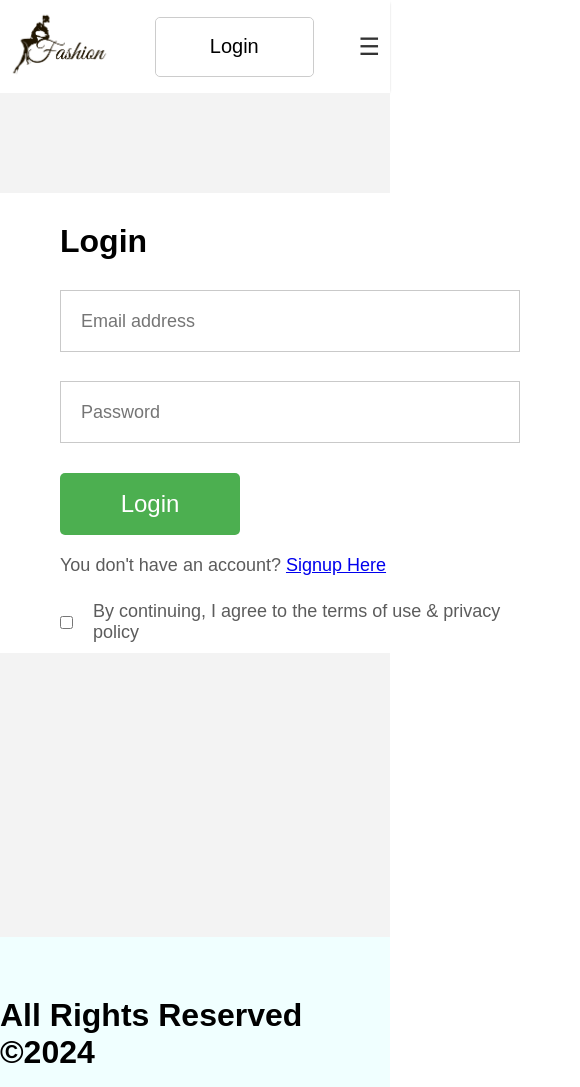
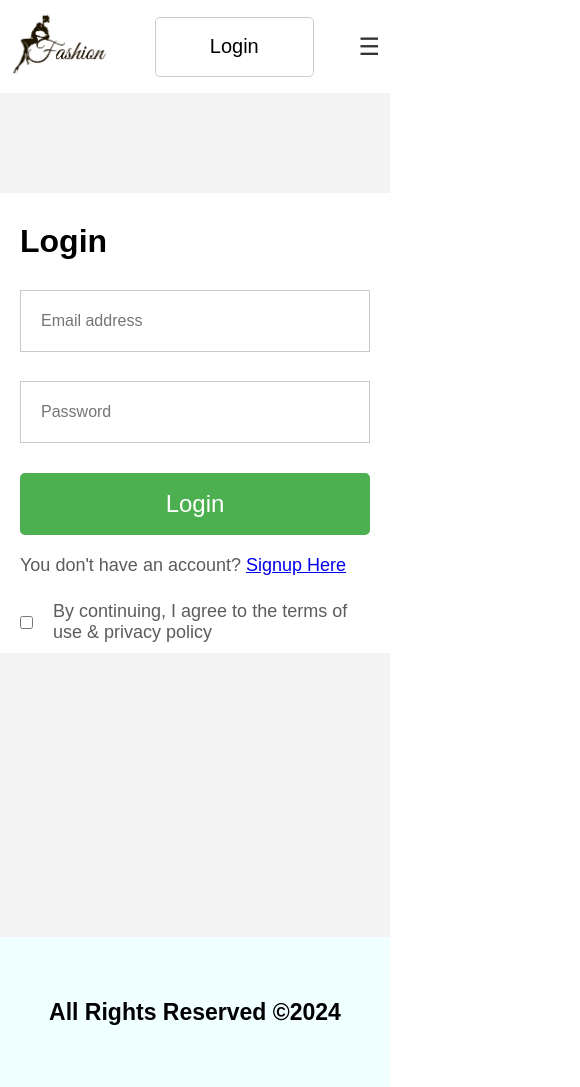
Before and after one commit to Ekemiben/Recommender, a React (Create React App) app: page /loginsignup in a window 390 px wide. Shown: the whole page, 580 px wide, since content can reach past the window. Built offline with nearby package versions, Linux system fonts and the light colour scheme.

Commit message:
Phone Screen Added

```diff
--- a/src/components/Footer/footer.css
+++ b/src/components/Footer/footer.css
@@ -12,3 +12,13 @@
 .main-footer h1{
     margin: 60px auto;
 }
+
+@media only screen and (max-width: 600px) {
+    .main-footer {
+     display: flex
+    }
+    .main-footer h1{
+        margin: auto;
+        font-size: 23px;
+    }
+}
--- a/src/components/LogingSignup/loginsignup.css
+++ b/src/components/LogingSignup/loginsignup.css
@@ -64,3 +64,22 @@
     font-size: 18px;
     font-weight: 500;
 }
+
+
+
+
+/* * Media Queries for responsive design */
+@media (max-width: 768px) {
+    .login-signup-container {
+        width: 100%; /* Full width on smaller screens */
+        padding: 10px 20px; /* Adjust padding for smaller screens */
+    }
+
+    .login-signup-fields input {
+        font-size: 16px; /* Adjust font size for smaller screens */
+    }
+
+    .login-signup-container button {
+        width: 100%; /* Full width button on smaller screens */
+    }
+}
--- a/src/components/Measuremanet/MenDashboard/MenDashboard.js
+++ b/src/components/Measuremanet/MenDashboard/MenDashboard.js
@@ -130,7 +130,7 @@ const MenDashboardDisplay = () => {
   return (
     <div className='data-frame'>
       <div className='cat'>
-        <select style={{borderRadius:"5px", width:"500px", height:"40px"}}
+        <select style={{borderRadius:"5px", width:"100%", height:"40px"}}
           name="category"
           id="category"
           value={category}
--- a/src/components/Measuremanet/Retrieve/retrieve.css
+++ b/src/components/Measuremanet/Retrieve/retrieve.css
@@ -203,4 +203,15 @@ body {
     .cat-recommendation{
       width:100%;
     }
+
+    .rec-heading{
+      display: flex;
+      flex-direction: column-reverse;
+
+    }
+    .rec-heading h3{
+      margin: auto;
+      margin-top: 30px;
+    }
+
   }
--- a/src/components/Measuremanet/WomenDashboard/WomenDashboard.js
+++ b/src/components/Measuremanet/WomenDashboard/WomenDashboard.js
@@ -101,7 +101,7 @@ const WomenDashboard = () => {
     <div className='data-frame'>
 
       <div className='cat'>
-        <select style={{borderRadius:"5px", width:"500px", height:"40px"}}
+        <select style={{borderRadius:"5px", width:"100%", height:"40px"}}
           name="category"
           id="category"
           value={category}
```
